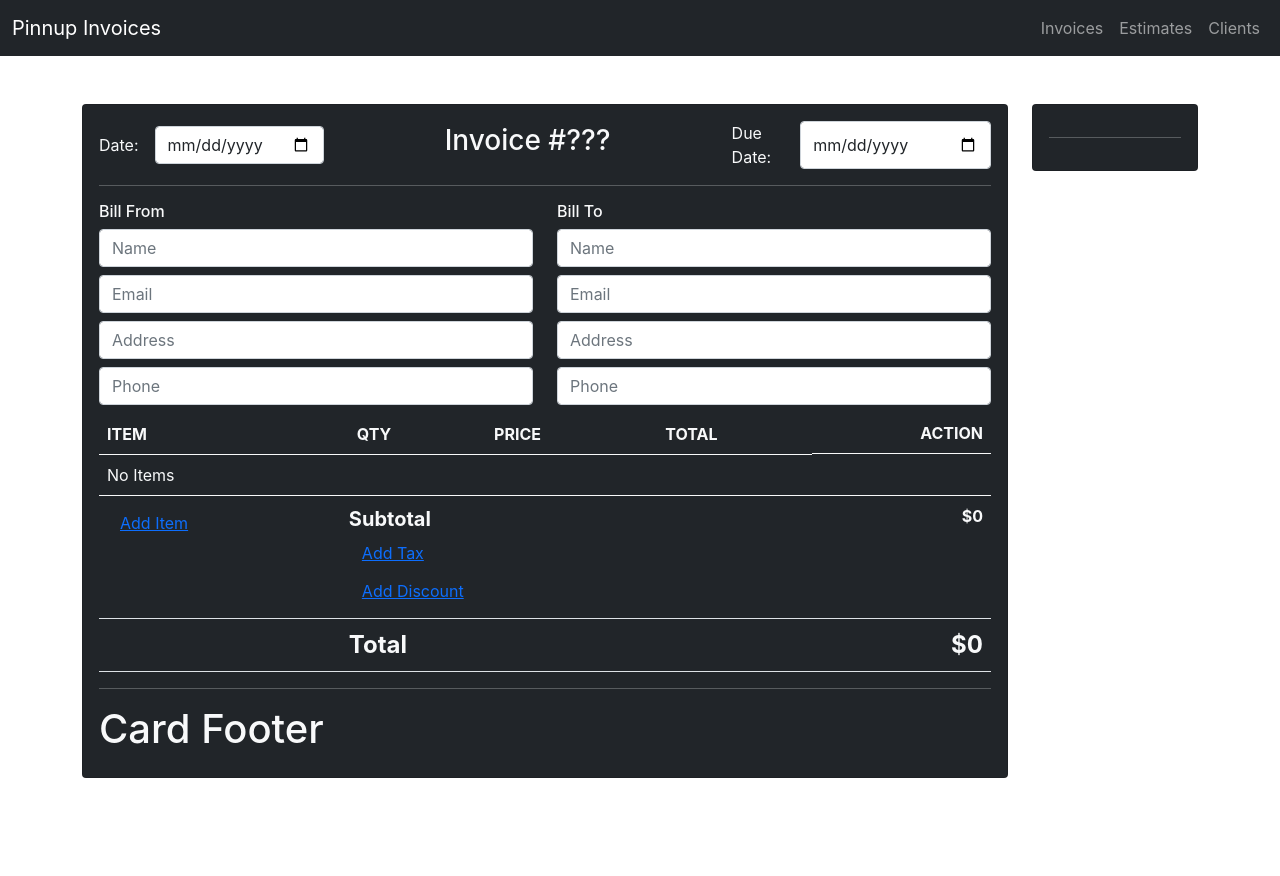
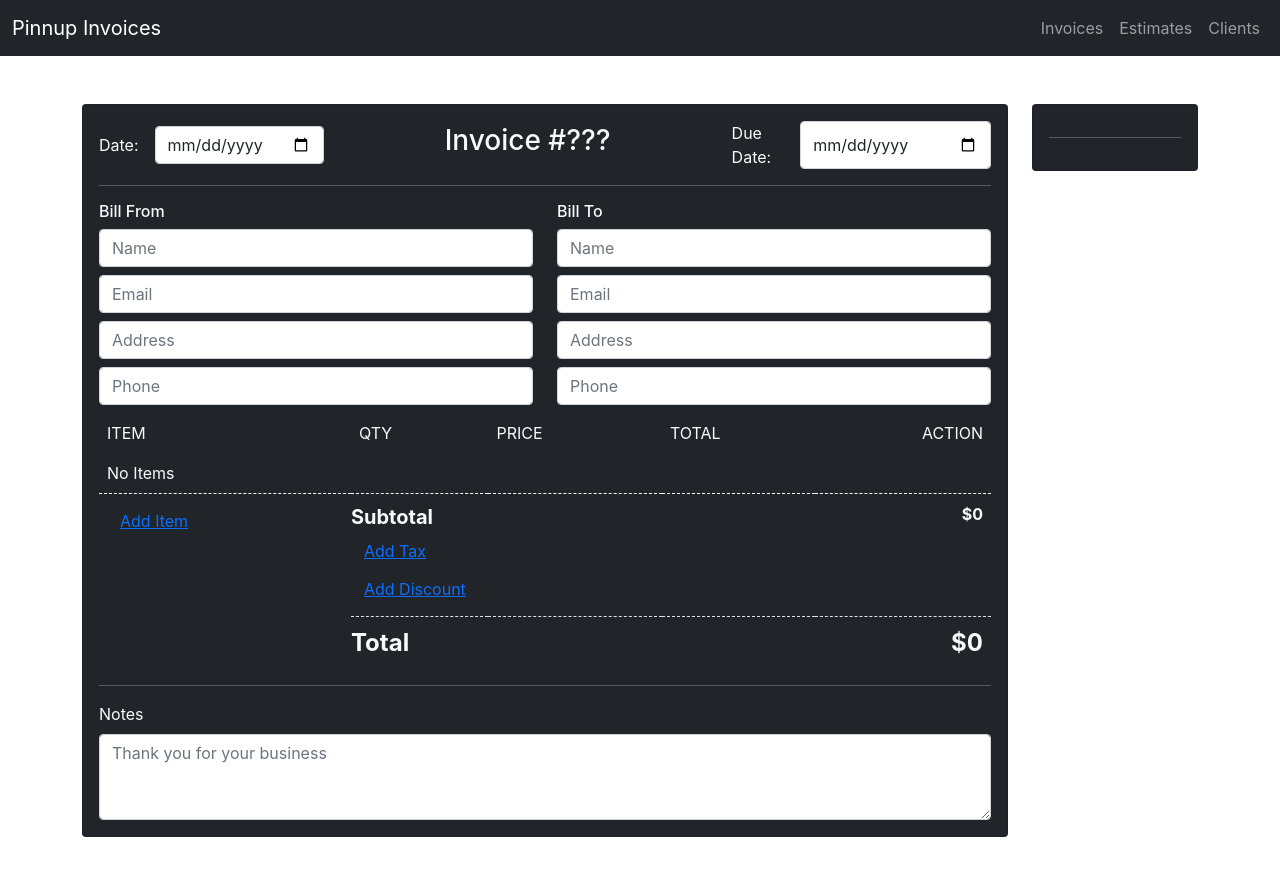
Before and after one commit to IslandTeki18/invoice-web-client, a React (Vite) app: page /invoices/new-invoice in a window 1280 px wide. Shown: the top 876 px of the page. Before the commit the page ends 826 px from the top, so only its background shows below. Built offline with nearby package versions, Linux system fonts and the light colour scheme.

Commit message:
action: sending item information to parent component, created basic invoice footer card

```diff
--- a/src/components/createInvoiceCard/CreateInvoiceCard.jsx
+++ b/src/components/createInvoiceCard/CreateInvoiceCard.jsx
@@ -17,6 +17,13 @@ const CreateInvoiceCard = (props) => {
       billToEmail: "",
       billToAddress: "",
       billToPhone: "",
+    },
+    items: {
+      items: [],
+      tax: "tax",
+      discount: "discount",
+      subTotal: 0,
+      grandTotal: 0,
     },
   });
   console.log("Invoice Form: ", invoiceForm);
@@ -50,7 +57,16 @@ const CreateInvoiceCard = (props) => {
               });
             }}
           />
-          <CreateInvoiceCardItems />
+          <CreateInvoiceCardItems
+            invoiceItemCallback={(items) => {
+              setInvoiceForm((prevState) => {
+                return {
+                  ...prevState,
+                  items: items,
+                };
+              });
+            }}
+          />
           <hr />
           <CreateInvoiceCardFooter />
         </div>
--- a/src/components/createInvoiceCard/createInvoiceCardFooter/CreateInvoiceCardFooter.jsx
+++ b/src/components/createInvoiceCard/createInvoiceCardFooter/CreateInvoiceCardFooter.jsx
@@ -5,7 +5,16 @@ const CreateInvoiceCardFooter = () => {
   return (
     <div className="dkCreateInvoiceCardFooter">
       <div className="footer-wrapper">
-          <h1>Card Footer</h1>
+        <label htmlFor="notes" className="form-label">
+          Notes
+        </label>
+        <textarea
+          className="form-control"
+          id="notes"
+          rows="3"
+          placeholder="Thank you for your business"
+          valu
+        />
       </div>
     </div>
   );
--- a/src/components/createInvoiceCard/createInvoiceCardItems/CreateInvoiceCardItems.jsx
+++ b/src/components/createInvoiceCard/createInvoiceCardItems/CreateInvoiceCardItems.jsx
@@ -22,6 +22,15 @@ const CreateInvoiceCardItems = () => {
     calculateSubTotal();
     calculateGrandTotal();
   }, [itemArray]);
+
+  useEffect(() => {
+    if (itemsAndTotal.grandTotal > 0 && itemsAndTotal.subTotal > 0)
+      propsCallback();
+  }, [itemsAndTotal]);
+
+  function propsCallback() {
+    props.invoiceItemCallback(itemsAndTotal);
+  }
 
   function calculateItemTotal(price, qty) {
     return Number(qty * price);
--- a/src/components/createInvoiceCard/createInvoiceCardItems/CreateInvoiceCardItems.scss
+++ b/src/components/createInvoiceCard/createInvoiceCardItems/CreateInvoiceCardItems.scss
@@ -5,4 +5,26 @@
   .color-edit {
     color: #00cf00;
   }
+  .border-top-dashed {
+    border-top-style: dashed !important;
+  }
+  .border-bottom-dashed {
+    border-bottom-style: dashed !important;
+  }
+  .table > :not(:first-child) {
+    border-color: transparent;
+    border-width: 0;
+    border-style: none;
+  }
+  .table tr, .table th, .table td {
+    border-color: inherit;
+    border-width: inherit;
+    border-style: inherit;
+    text-transform: inherit;
+    font-weight: inherit;
+    font-size: inherit;
+    color: inherit;
+    height: inherit;
+    min-height: inherit;
+  }
 }
```
Also changed, not shown: 4 other files (tests, documents, lock files or other folders).
